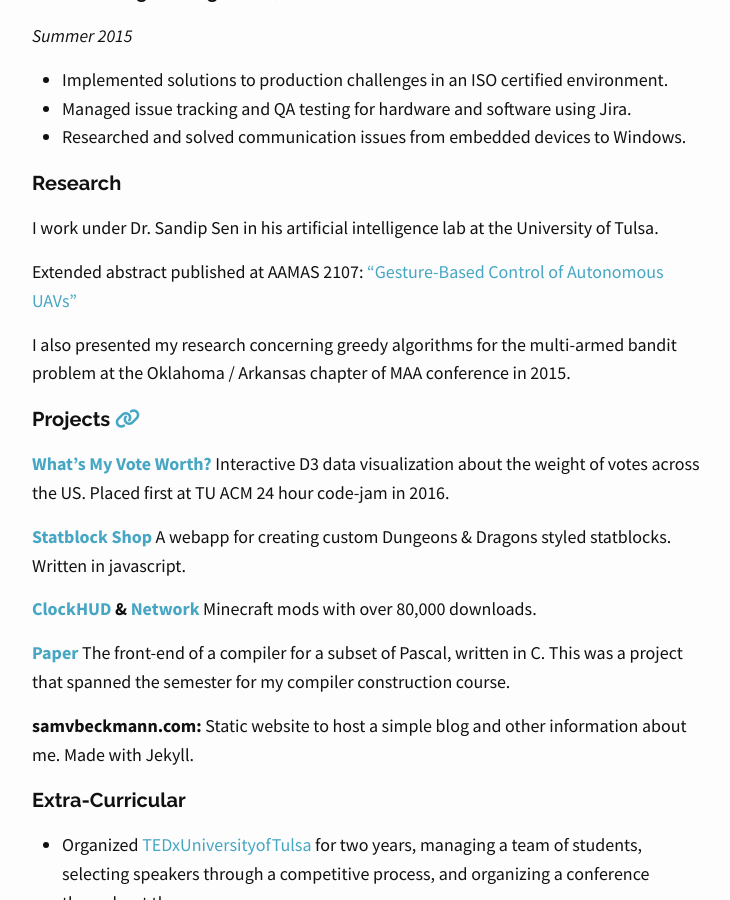
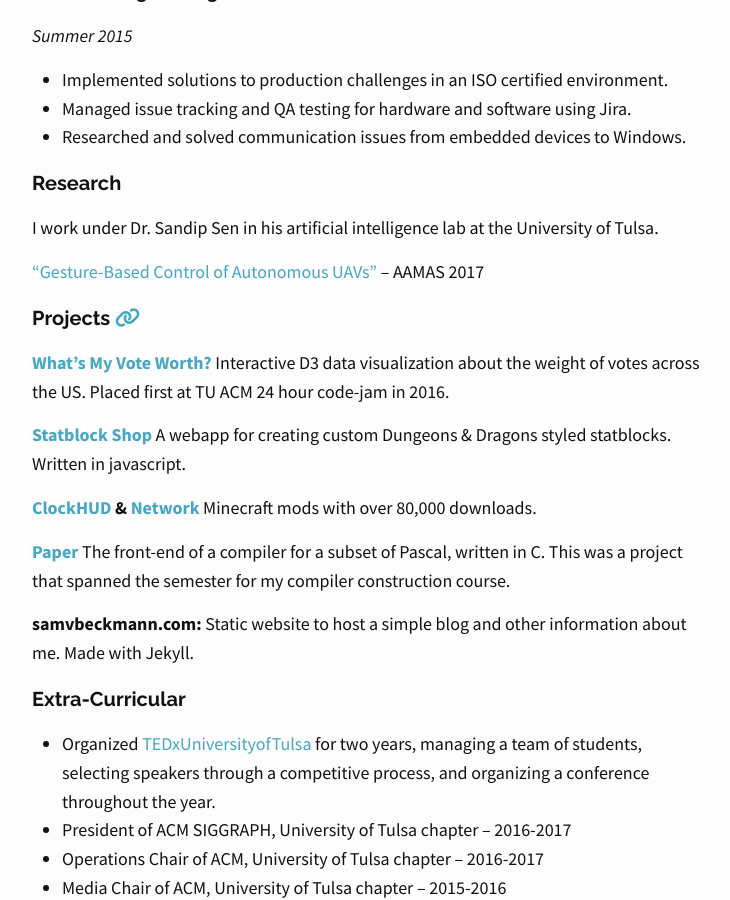
Before and after one commit to samvbeckmann/samvbeckmann.github.io, a Jekyll site: the page built from resume.md, in a window 1280 px wide and 900 px high, scrolled down 1083 px. Shown: the whole window, without its empty margins (268-998 px from the left). Built offline with Jekyll 4.4.1, drawn with Linux system fonts in a browser that asks for light colours; nearby versions of some CDN libraries.

```diff
--- a/resume.md
+++ b/resume.md
@@ -44,9 +44,7 @@ _Summer 2015_
 ### Research
 I work under Dr. Sandip Sen in his artificial intelligence lab at the University of Tulsa.
 
-Extended abstract published at AAMAS 2107: ["Gesture-Based Control of Autonomous UAVs"](http://www.aamas2017.org/proceedings/pdfs/p1484.pdf)
-
-I also presented my research concerning greedy algorithms for the multi-armed bandit problem at the Oklahoma / Arkansas chapter of MAA conference in 2015.
+["Gesture-Based Control of Autonomous UAVs"](http://www.aamas2017.org/proceedings/pdfs/p1484.pdf) -- AAMAS 2017
 
 ### Projects [<i class="fa fa-link" aria-hidden="true"></i>](/projects)
 
```
Also changed, not shown: projects.md (added, +25 -0 lines), 3 other files.
